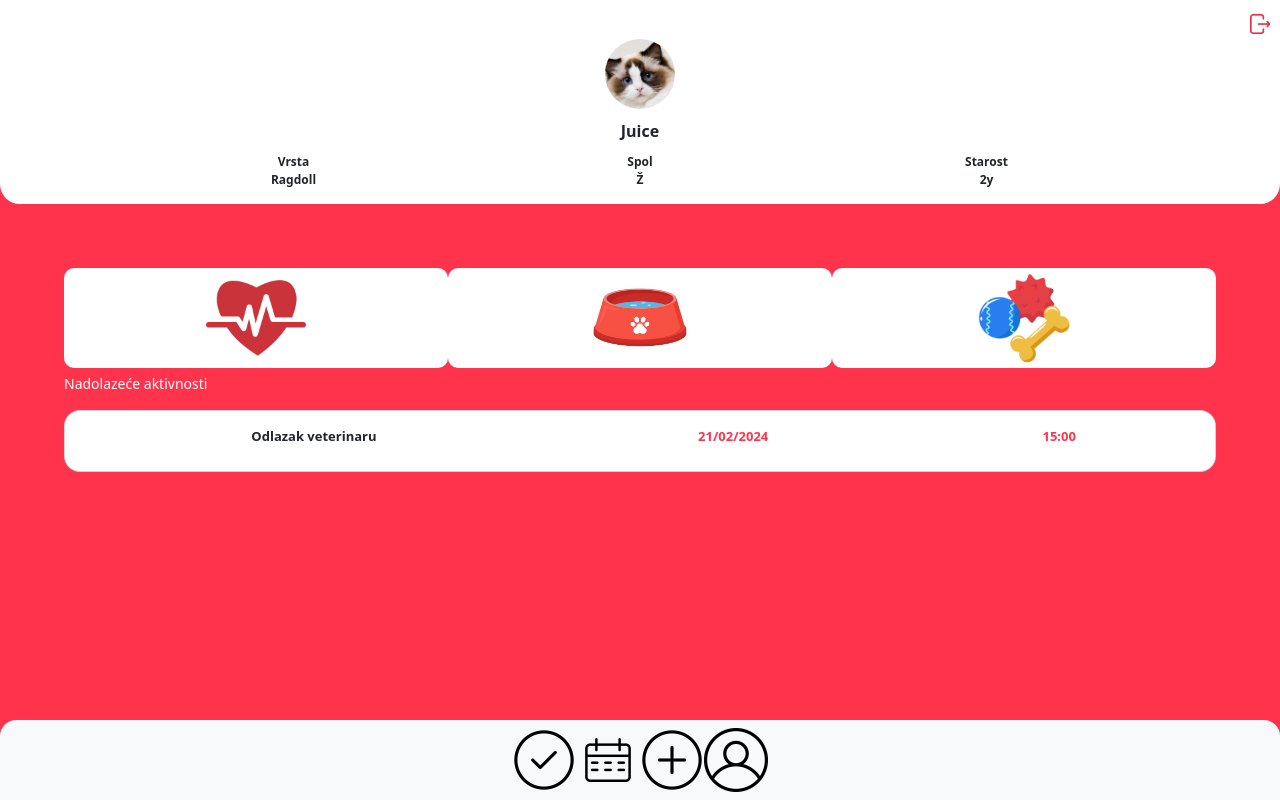
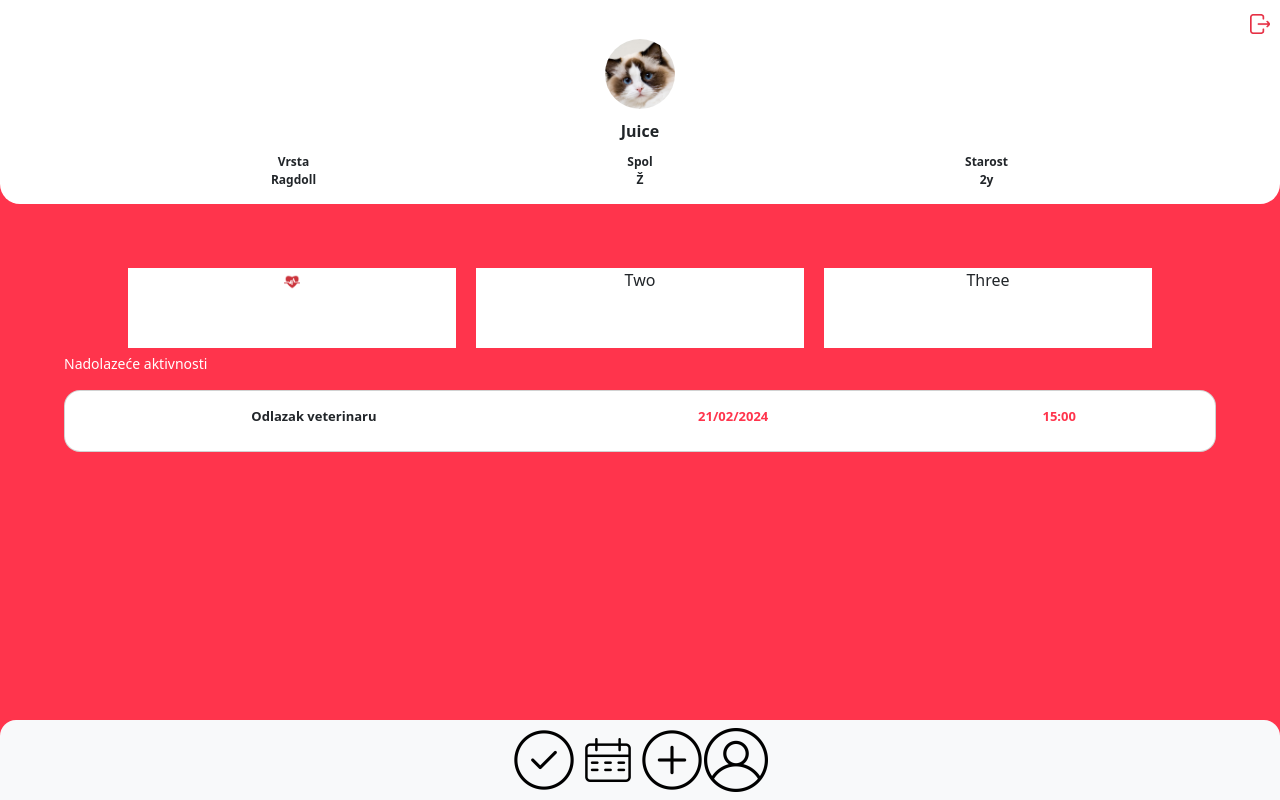
Before and after one commit to mrubil/my-pet, a Vue app: page /MyProfile in a window 1280 px wide. Built offline with nearby package versions, Linux system fonts and the light colour scheme.

Commit message:
Mape.vue update

```diff
--- a/src/components/Mape.vue
+++ b/src/components/Mape.vue
@@ -1,16 +1,12 @@
 <template>
-  <div class="row mx-auto" id="Mapa">
-    <div class="col-4 col-sm-4 col-lg-4" id="Zdravlje">
-      <img :src="require('@/assets/Zdravlje.png')" width="100vw" />
+  <div class="wrapper">
+    <div>
+      <router-link to="/Tasks"
+        ><img :src="require('@/assets/Zdravlje.png')" width="5%"
+      /></router-link>
     </div>
-
-    <div class="col-4 col-sm-4 col-lg-4" id="Prehrana">
-      <img :src="require('@/assets/Prehrana.jpg')" width="100vw" />
-    </div>
-
-    <div class="col-4 col-sm-4 col-lg-4" id="Prehrana">
-      <img :src="require('@/assets/Aktivnosti.png')" width="100vw" />
-    </div>
+    <div>Two</div>
+    <div>Three</div>
   </div>
 </template>
 
@@ -21,11 +17,6 @@ export default {
 </script>
 
 <style>
-#Mapa {
-  padding-left: 5%;
-  padding-right: 5%;
-  column-gap: auto;
-}
 #Prehrana {
   background: white;
   border-radius: 10px;
@@ -38,4 +29,16 @@ export default {
   background: white;
   border-radius: 10px;
 }
+.wrapper {
+  display: grid;
+  grid-template-columns: repeat(3, 1fr);
+  gap: 20px;
+  grid-auto-rows: 80px;
+  grid-auto-flow: dense;
+  padding-left: 10%;
+  padding-right: 10%;
+}
+.wrapper > div {
+  background-color: white;
+}
 </style>
--- a/src/views/MyProfile.vue
+++ b/src/views/MyProfile.vue
@@ -30,8 +30,9 @@
         </div>
       </div>
     </div>
+
     <div class="Tijelo">
-      <div><Mape /></div>
+      <Mape />
 
       <p class="N" style="text-align: left">Nadolazeće aktivnosti</p>
       <UpcomingTask />
```
